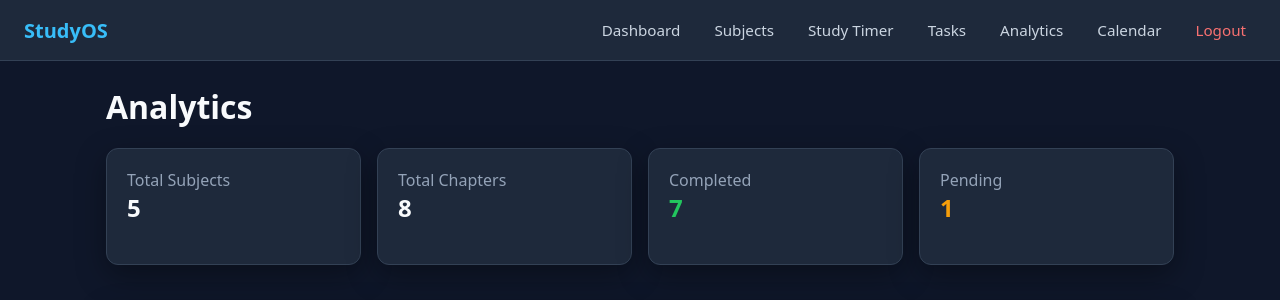
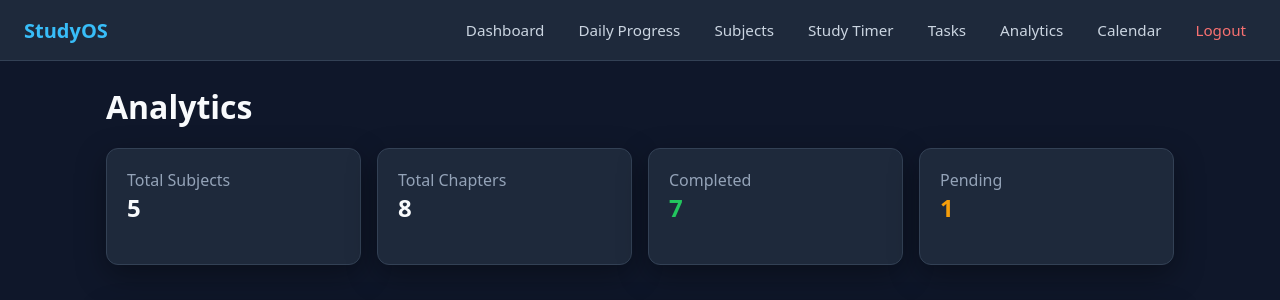
Before and after one commit to aakashofficial4551-alt/study-tracker-, a Flask app: page /analytics/ in a window 1280 px wide. Shown: the top 300 px of the page. Run offline with Flask 3, Linux system fonts and the light colour scheme; a user stored in the database is signed in.

Commit message:
Add Daily Progress link to navigation

```diff
--- a/templates/base.html
+++ b/templates/base.html
@@ -44,6 +44,7 @@
         <div class="nav-links">
             {% if current_user.is_authenticated %}
                 <a href="{{ url_for('dashboard.dashboard') }}">Dashboard</a>
+                <a href="{{ url_for('habits.daily_tracker') }}">Daily Progress</a>
                 <a href="{{ url_for('subject.subjects') }}">Subjects</a>
                 <a href="{{ url_for('study.home') }}">Study Timer</a>
                 <a href="{{ url_for('task.home') }}">Tasks</a>
```
